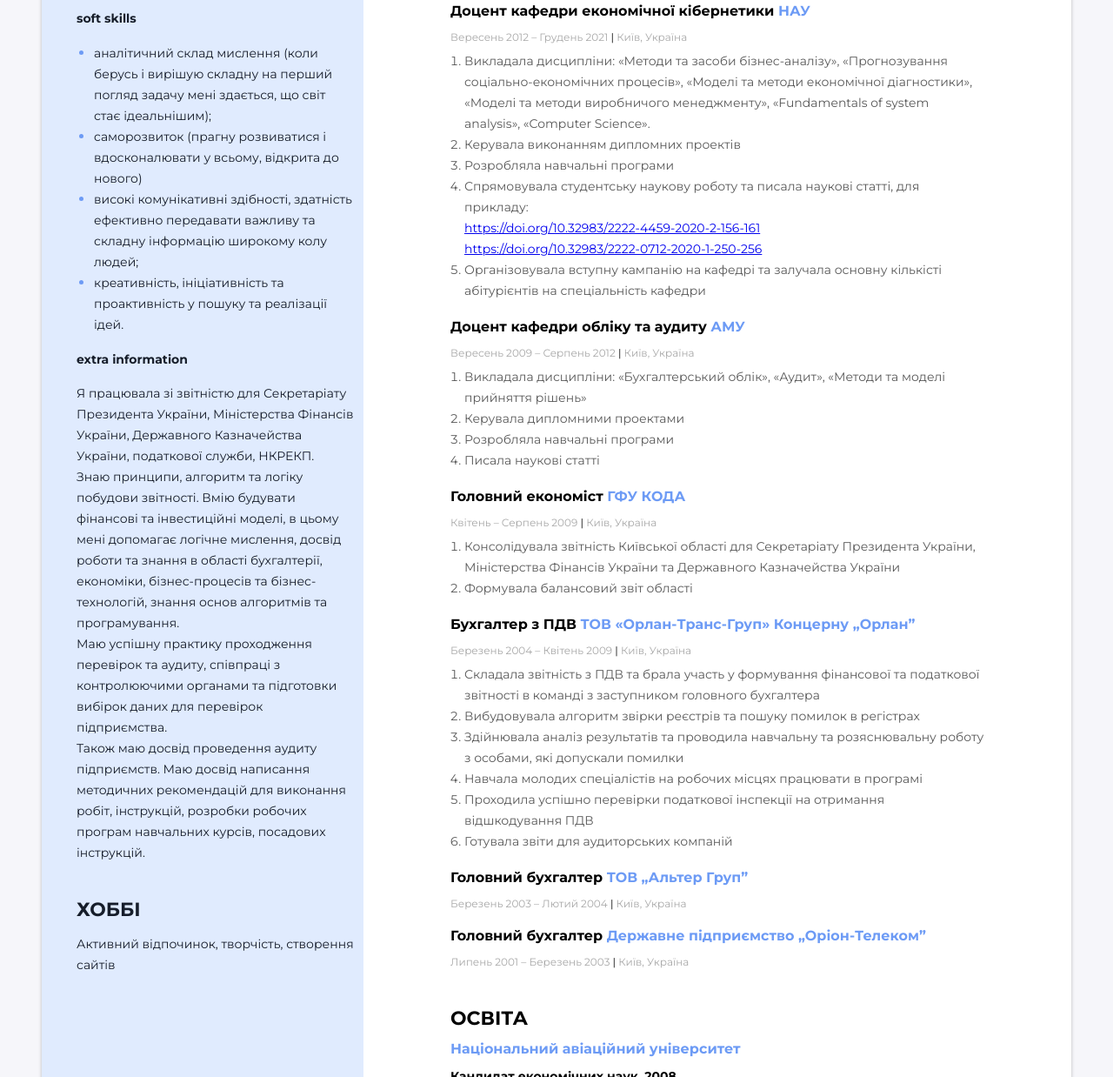
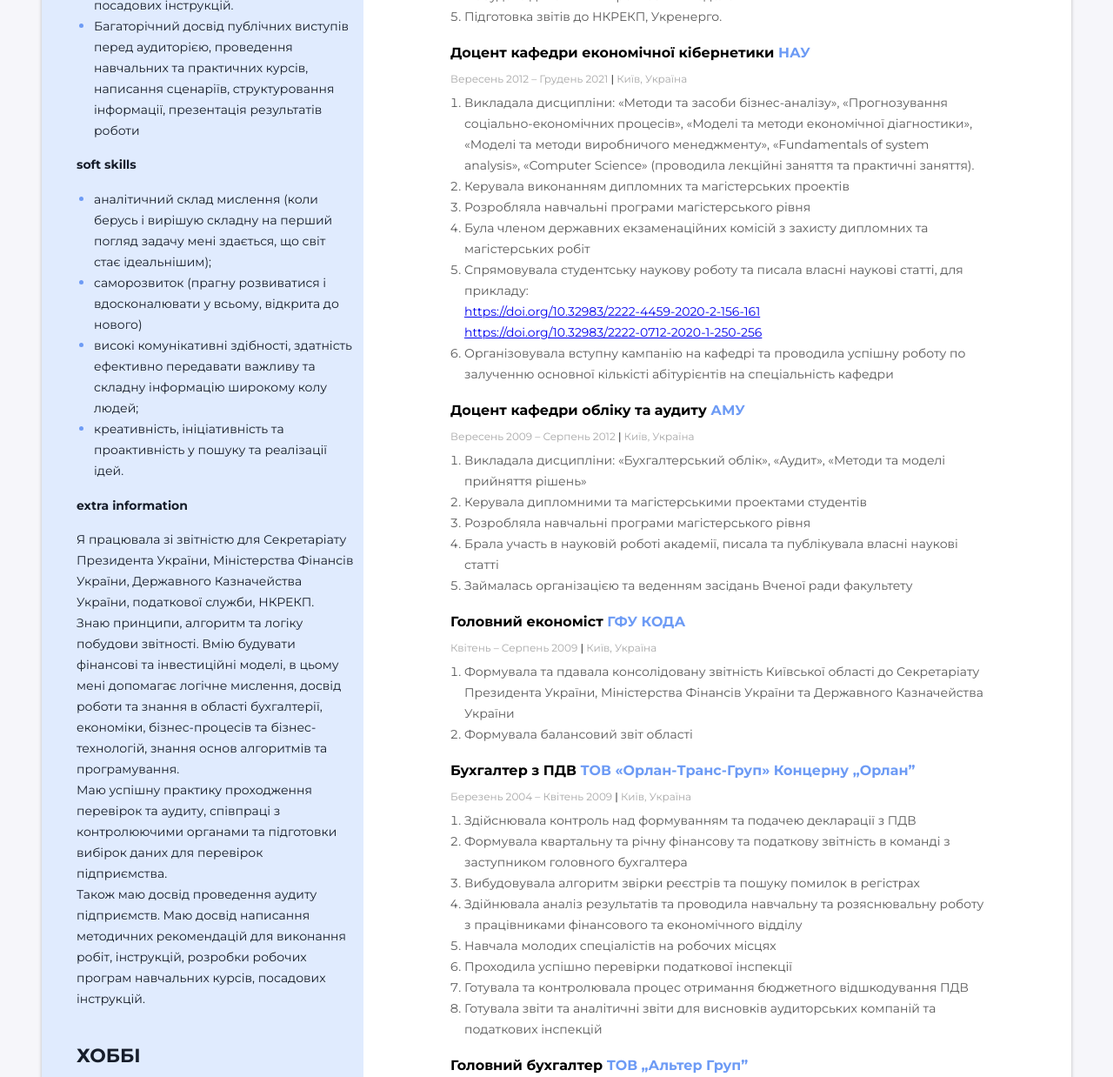
Before and after one commit to Jeanulka/resume, a plain HTML site: page index.html in a window 1280 px wide. Shown: the part 1640-2878 px from the top of the page at 87% size. Drawn offline with Linux system fonts and the light colour scheme; a web font is replaced by a local one.

Commit message:
Оновлення інформації

```diff
--- a/css/style.css
+++ b/css/style.css
@@ -221,7 +221,7 @@ body {
 }
 
 
-/* Adapting start*/
+/* Стилі адаптованого контенту під мобільні пристрої*/
 
 @media screen and (max-width: 1270px) {
     .wrapper {
--- a/index.html
+++ b/index.html
@@ -78,7 +78,7 @@
             </h5>
             <ol class="info-list">
               <li>
-                Управління підприємством в сфері енергетики (внутрішній ринок,
+                Управління підприємством в сфері енергетики (внутрішній ринок ,
                 експортні операції).
               </li>
               <li>
@@ -102,13 +102,16 @@
                 партнерських умовах.
               </li>
               <li>
+                Робота з тендерами, аналіз тендерних документацій, участь у тендерах.
+              </li>
+              <li>
                 Планування грошових потоків та фінансового результату
                 діяльності.
               </li>
               <li>Побудова бюджету та контроль за виконанням план-факт.</li>
               <li>Підготовка звітності для засновників.</li>
-              <li>
-                За результатами оцінки Всеукраїнського галузево-аналітичного
+              <li>Підготовка звітів до НКРЕКП</li>
+              <li>Підвищення рейтингу та іміджу компанії - за результатами оцінки Всеукраїнського галузево-аналітичного
                 центру компанію включено до Реєстру кращих постачальників
                 товарів і послуг та представлено до участі в номінації “Вибір
                 споживача 2022”
@@ -168,12 +171,13 @@
                 «Прогнозування соціально-економічних процесів», «Моделі та
                 методи економічної діагностики», «Моделі та методи виробничого
                 менеджменту», «Fundamentals of system analysis», «Computer
-                Science».
+                Science» (проводила лекційні заняття та практичні заняття).
               </li>
-              <li>Керувала виконанням дипломних проектів</li>
-              <li>Розробляла навчальні програми</li>
+              <li>Керувала виконанням дипломних та магістерських проектів</li>
+              <li>Розробляла навчальні програми магістерського рівня</li>
+              <li>Була членом державних екзаменаційних комісій з захисту дипломних та магістерських робіт</li>
               <li>
-                Спрямовувала студентську наукову роботу та писала наукові
+                Спрямовувала студентську наукову роботу та писала власні наукові
                 статті, для прикладу:
                 <br />
                 <a href="https://doi.org/10.32983/2222-4459-2020-2-156-161"
@@ -185,7 +189,7 @@
                 >
               </li>
               <li>
-                Організовувала вступну кампанію на кафедрі та залучала основну
+                Організовувала вступну кампанію на кафедрі та проводила успішну роботу по залученню основної
                 кількісті абітурієнтів на спеціальність кафедри
               </li>
             </ol>
@@ -204,9 +208,10 @@
                 Викладала дисципліни: «Бухгалтерський облік», «Аудит», «Методи
                 та моделі прийняття рішень»
               </li>
-              <li>Керувала дипломними проектами</li>
-              <li>Розробляла навчальні програми</li>
-              <li>Писала наукові статті</li>
+              <li>Керувала дипломними та магістерськими проектами студентів</li>
+              <li>Розробляла навчальні програми магістерського рівня</li>
+              <li>Брала участь в науковій роботі академії, писала та публікувала власні наукові статті</li>
+              <li>Займалась організацією та веденням засідань Вченої ради факультету</li>
             </ol>
           </div>
 
@@ -219,7 +224,7 @@
             </h5>
             <ol class="info-list">
               <li>
-                Консолідувала звітність Київської області для Секретаріату
+                Формувала та пдавала консолідовану звітність Київської області до Секретаріату
                 Президента України, Міністерства Фінансів України та Державного
                 Казначейства України
               </li>
@@ -238,27 +243,29 @@
             </h5>
             <ol class="info-list">
               <li>
-                Складала звітність з ПДВ та брала участь у формування фінансової
-                та податкової звітності в команді з заступником головного
-                бухгалтера
-              </li>
+                Здійснювала контроль над формуванням та подачею декларації з ПДВ
+                 </li>
+              <li>Формувала квартальну та річну фінансову
+                та податкову звітність в команді з заступником головного
+                бухгалтера</li>
               <li>
                 Вибудовувала алгоритм звірки реєстрів та пошуку помилок в
                 регістрах
               </li>
               <li>
                 Здійнювала аналіз результатів та проводила навчальну та
-                розяснювальну роботу з особами, які допускали помилки
+                розяснювальну роботу з працівниками фінансового та економічного відділу
               </li>
               <li>
-                Навчала молодих спеціалістів на робочих місцях працювати в
-                програмі
+                Навчала молодих спеціалістів на робочих місцях
               </li>
               <li>
-                Проходила успішно перевірки податкової інспекції на отримання
-                відшкодування ПДВ
+                Проходила успішно перевірки податкової інспекції
               </li>
-              <li>Готувала звіти для аудиторських компаній</li>
+              <li>
+                Готувала та контролювала процес отримання бюджетного відшкодування ПДВ
+              </li>
+              <li>Готувала звіти та аналітичні звіти для висновків аудиторських компаній та податкових інспекцій</li>
             </ol>
           </div>
 
@@ -365,7 +372,7 @@
                 </li>
                 <li class="skills-item">
                   <span class="skills-text"
-                    >Базові знання Figma, VS Code, html, css.</span
+                    >Базові знання веб-дизайну з Figma та front-end розробки з VS Code, HTML, css.</span
                   >
                 </li>
                 <li class="skills-item">
@@ -401,6 +408,7 @@
                   >
                 </li>
 
+                </li>
                 <li class="skills-item">
                   <span class="skills-text"
                     >Знання принципів написання алгоритмів.</span
@@ -431,6 +439,13 @@
                     >Організація роботи колективу та взаємодії всередині
                     організації, розподіл обов’язків, написання посадових
                     інструкцій.
+                  </span>
+                </li>
+                 <li class="skills-item">
+                  <span class="skills-text"
+                    >Багаторічний досвід публічних виступів перед аудиторією,
+                    проведення навчальних та практичних курсів, написання сценаріїв,
+                    структуровання інформації, презентація результатів роботи
                   </span>
                 </li>
               </ul>
```
